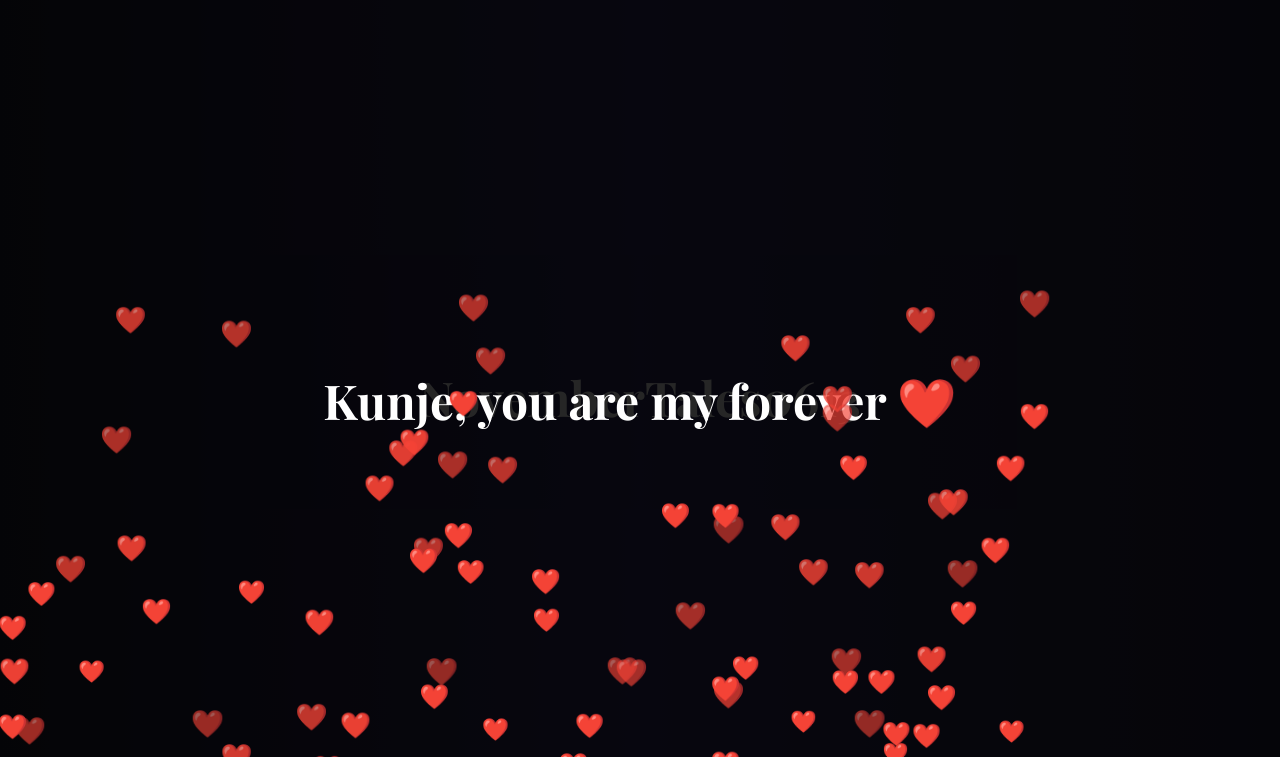
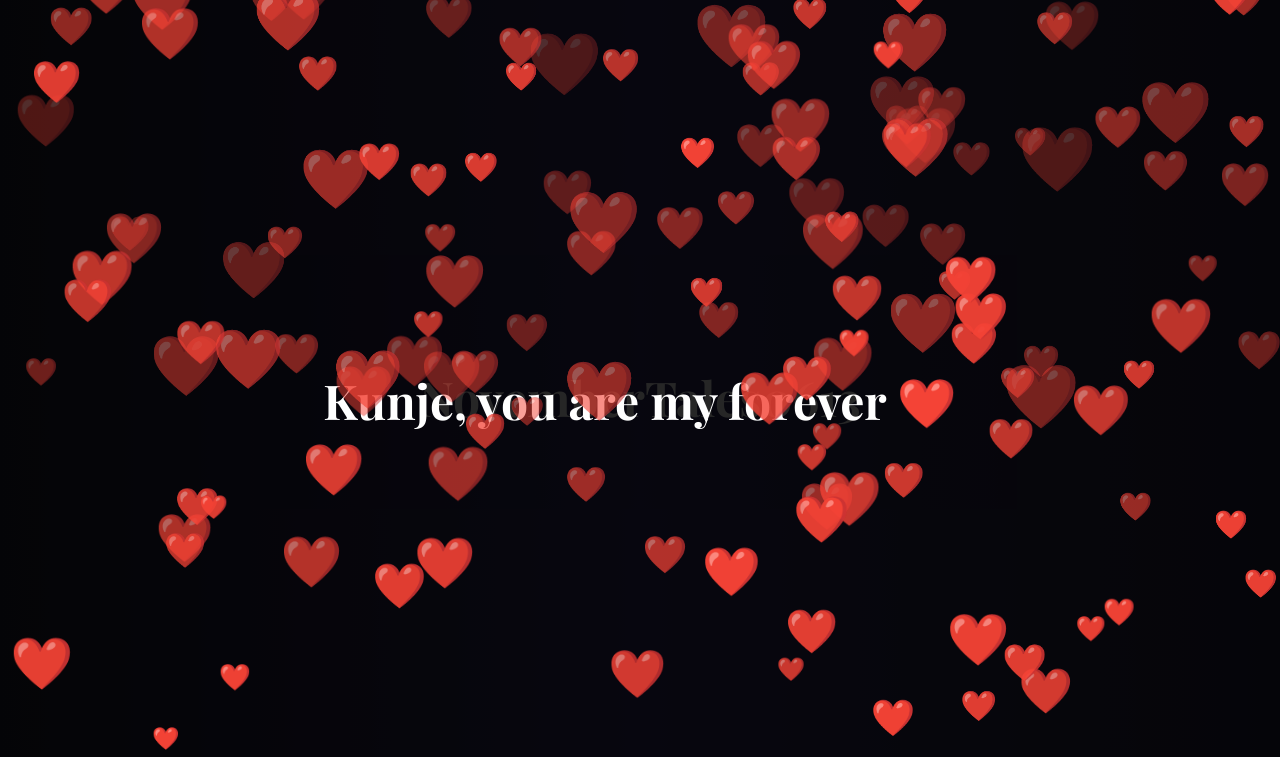
Before and after one commit to amalmessiamalmessi-gif/novembertales, a plain HTML site: page index.html in a window 1280 px wide. Both pictures are taken after a click on the button "Yes 💖". Shown: the top 757 px of the page. Drawn offline with nearby package versions, Linux system fonts and the light colour scheme.

Commit message:
Refactor heart animation and positioning in index.html
Updated heart styles and animation for better visual effect. Adjusted heart positioning and size in the popup.

```diff
--- a/index.html
+++ b/index.html
@@ -24,17 +24,15 @@ h1{font-family:'Playfair Display', serif;font-size:3rem;}
 
 /* Heart Styles */
 .heart{
-    position:absolute;
+    pointer-events: none;
+    position: fixed;
+    z-index: 9999;
+    animation: float 4s linear forwards;
     color:#ff4d6d;
-    font-size:20px;
-    pointer-events:none;
-    z-index:2000;
-    animation:float 4s linear forwards;
 }
-@keyframes float{
-  0%{transform:translateY(100vh) scale(1); opacity:1;}
-  50%{opacity:1;}
-  100%{transform:translateY(-10vh) scale(1.5); opacity:0;}
+@keyframes float {
+  0% { transform: translateY(0) scale(1); opacity:1; }
+  100% { transform: translateY(-100vh) scale(1.5); opacity:0; }
 }
 </style>
 </head>
@@ -117,7 +115,7 @@ h1{font-family:'Playfair Display', serif;font-size:3rem;}
 </audio>
 
 <script>
-/* Popup Button */
+/* Popup Buttons */
 let yesSize = 1;
 let noSize = 1;
 const yesBtn = document.getElementById("yesBtn");
@@ -136,15 +134,16 @@ yesBtn.addEventListener("click", () => {
     msg.innerHTML = "Kunje, you are my forever ❤️";
     overlay.appendChild(msg);
 
-    // Hearts filling overlay
+    // Hearts filling the screen
     for(let i=0;i<200;i++){
         setTimeout(()=>{
             const heart = document.createElement("div");
             heart.className="heart";
             heart.innerHTML="❤️";
-            heart.style.left = Math.random()*80 + "vw";
-            heart.style.top = Math.random()*80 + "vh";
-            overlay.appendChild(heart);
+            heart.style.left = Math.random()*100 + "vw";
+            heart.style.top = Math.random()*100 + "vh";
+            heart.style.fontSize = (Math.random()*30 + 20) + "px";
+            document.body.appendChild(heart);
             setTimeout(()=>heart.remove(),4000);
         }, i*15);
     }
```
